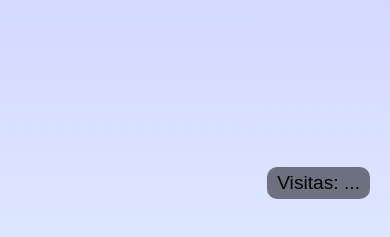
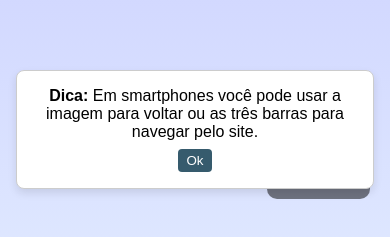
Before and after one commit to MW-Limah/HeloisaWebstore, a Next.js app: page / in a window 390 px wide. Shown: the part 635-872 px from the top of the page. Built offline with nearby package versions, Linux system fonts and the light colour scheme; no server answers; the database is empty.

Commit message:
Correção na função da mensagem e melhor visual

```diff
--- a/src/app/page.module.css
+++ b/src/app/page.module.css
@@ -10,17 +10,25 @@
 }
 
 .welcomeOverlay {
+    visibility: hidden;
     display: flex;
     flex-direction: column;
+    justify-self: center;
     align-items: center;
+    text-align: center;
     position: fixed;
     bottom: 20px;
-    left: 20px;
-    right: 20px;
     background-color: #fff;
     border: 1px solid #ccc;
     padding: 1rem;
+    margin: 0 1rem;
     border-radius: 8px;
     box-shadow: 0 4px 8px rgba(0, 0, 0, 0.1);
     z-index: 9999;
 }
+
+@media (max-width: 900px) {
+    .welcomeOverlay {
+        visibility: visible;
+    }
+}
--- a/src/app/page.tsx
+++ b/src/app/page.tsx
@@ -1,5 +1,3 @@
-//app/page.tsx
-
 'use client';
 
 import { useEffect, useState } from 'react';
@@ -14,10 +12,8 @@ export default function Home() {
     const [showWelcome, setShowWelcome] = useState(false);
 
     useEffect(() => {
-        const visited = document.cookie.includes('visited_home=true');
         const dismissed = localStorage.getItem('welcomeDismissed') === 'true';
-
-        if (visited && !dismissed) {
+        if (!dismissed) {
             setShowWelcome(true);
         }
     }, []);
@@ -45,7 +41,7 @@ export default function Home() {
             {showWelcome && (
                 <div className={styles.welcomeOverlay}>
                     <p>
-                        Olá, bem-vindo! Dica: Em smartphones você pode usar a imagem para voltar ou as três barras para
+                        <strong>Dica:</strong> Em smartphones você pode usar a imagem para voltar ou as três barras para
                         navegar pelo site.
                     </p>
                     <button
```
